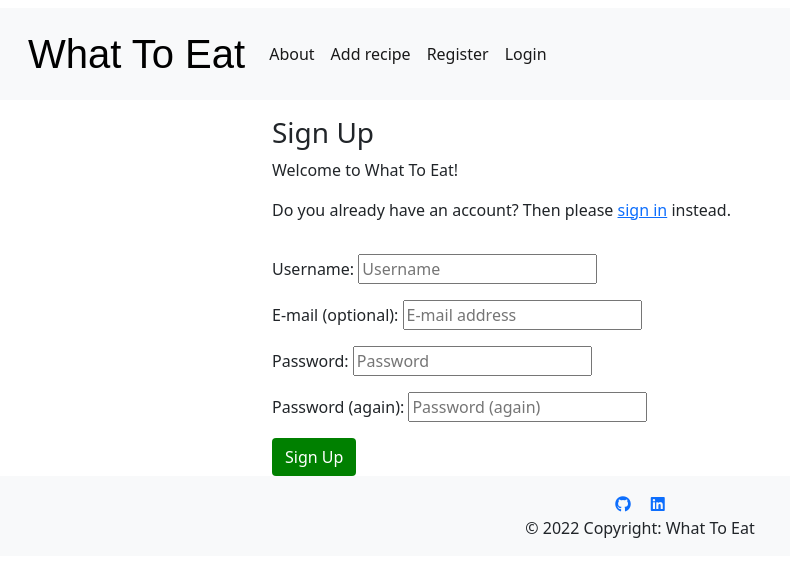
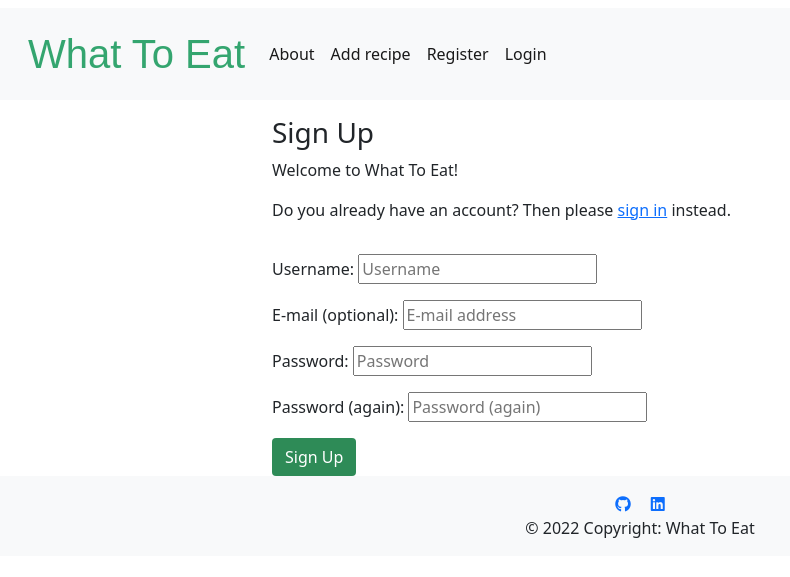
Before and after one commit to erikandersson96/portfolio-project-four, a Django app: page /accounts/signup/ in a window 1280 px wide. Shown: the top 577 px of the page, without its empty margins (0-790 px from the left). Run offline with Django 3.2, Linux system fonts and the light colour scheme; some libraries are stand-ins or nearby versions.

Commit message:
add text color for logo and all buttons

```diff
--- a/static/css/style.css
+++ b/static/css/style.css
@@ -13,15 +13,15 @@ body {
 
 /******************* Logo *******************/
 #logo {
-    color: black;
-    font-family: "kaushan", sans-serif;
+    color: #34A56F;
+    font-family: kaushan, sans-serif;
     font-size: 40px;
 }
 
 
 /******************* Color and size for the login/register button *******************/
 .btn-signup {
-    background-color: green;
+    background-color: #2E8B57;
     color: #fff;
 }
 
--- a/templates/base.html
+++ b/templates/base.html
@@ -33,7 +33,8 @@
     <!-- Navigation bar -->
     <nav class="navbar navbar-expand-lg navbar-light bg-light mt-2">
         <div class="container-fluid">
-            <a class="nav-link active" id="logo" aria-current="page" href="{% url 'home' %}">What To Eat</a>
+            <a class="nav-link active" id="logo" aria-current="page" href="{% url 'home' %}">
+                <i class="fa-solid fa-fork-knife"></i>What To Eat</a>
 
             <!-- Collapse Navigation menu -->
             <button class="navbar-toggler" type="button" data-bs-toggle="collapse"
```
